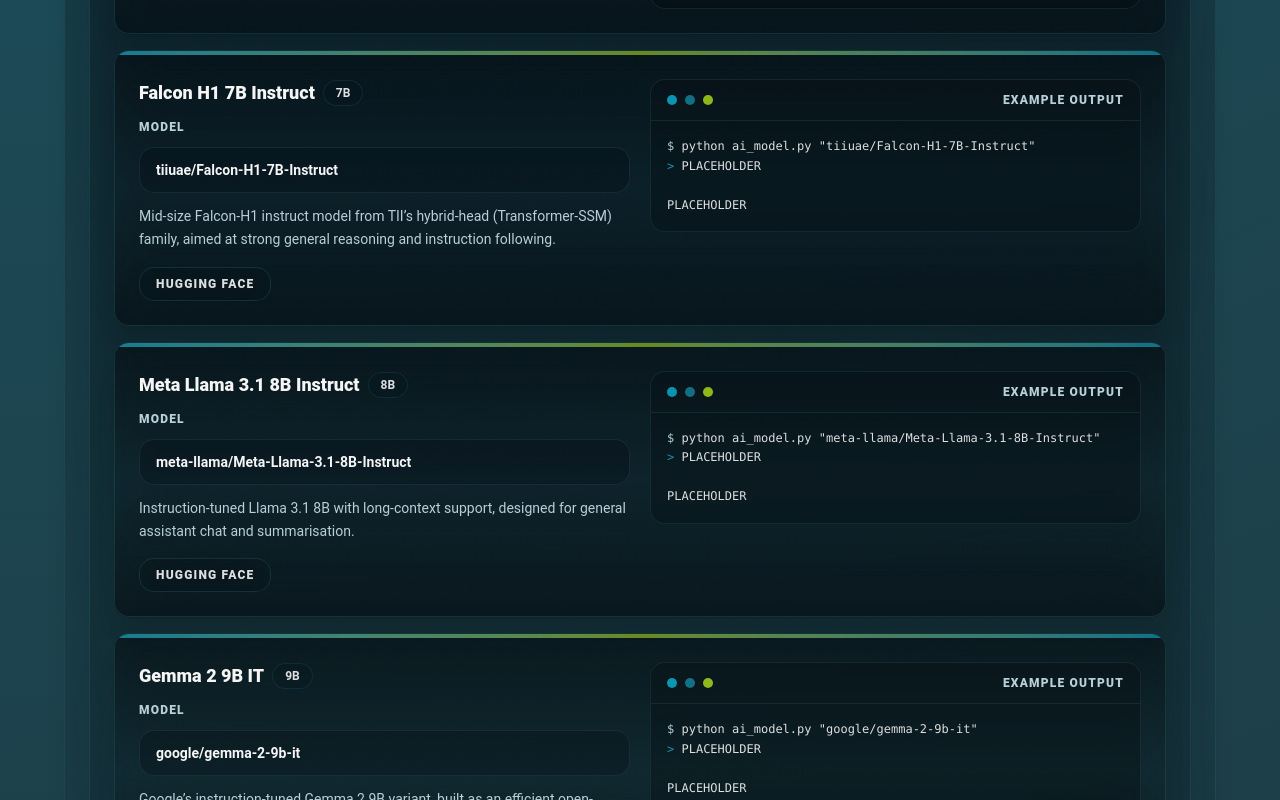
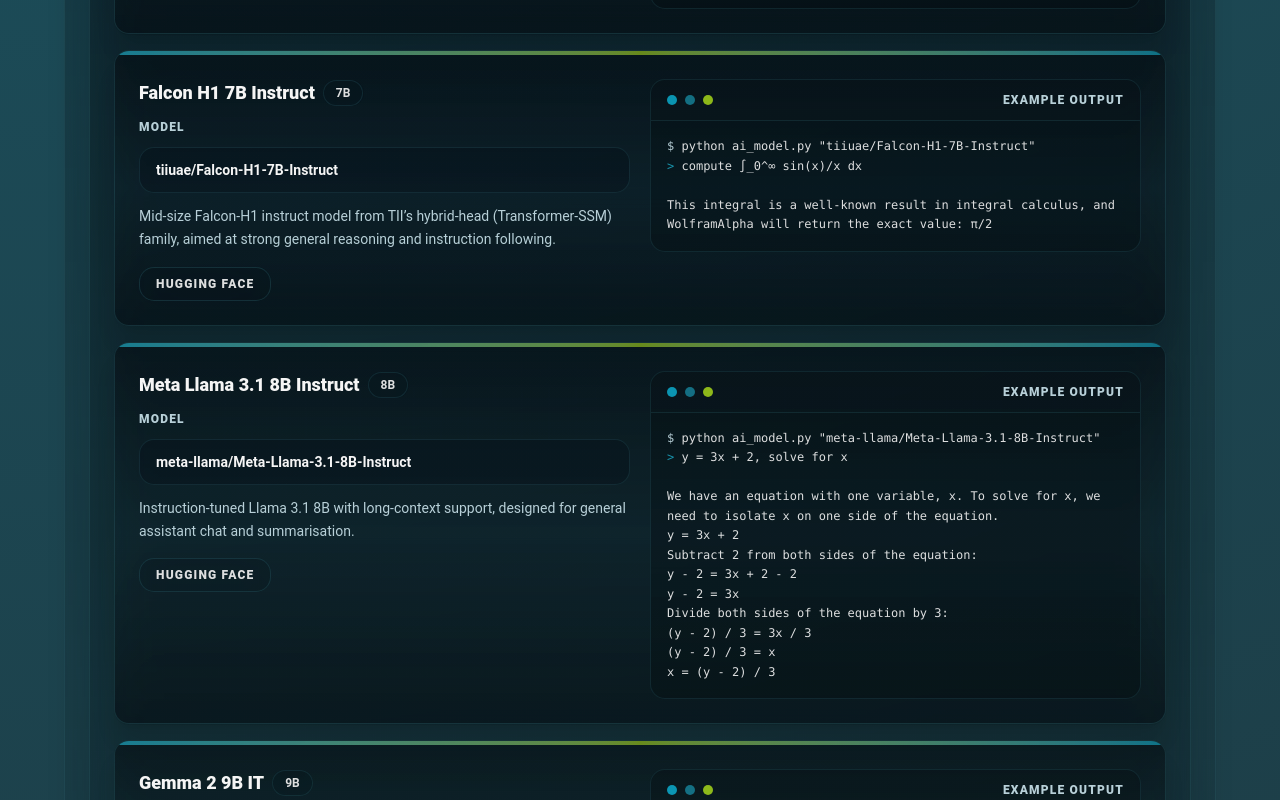
Before and after one commit to jaredturck/JaredTurck.com, a React (Vite) app in the folder frontend/: page /interesting-models in a window 1280 px wide. Shown: the part 2360-3160 px from the top of the page. Built offline with nearby package versions, Linux system fonts and the light colour scheme.

Commit message:
Added LLM output examples

```diff
--- a/frontend/src/ai_models/llm_models.ts
+++ b/frontend/src/ai_models/llm_models.ts
@@ -50,8 +50,8 @@
     hf_url: 'https://huggingface.co/tiiuae/Falcon-H1-7B-Instruct',
     params_text: '7B',
     desc: 'Mid-size Falcon-H1 instruct model from TII’s hybrid-head (Transformer-SSM) family, aimed at strong general reasoning and instruction following.',
-    prompt: 'PLACEHOLDER',
-    output: 'PLACEHOLDER'
+    prompt: 'compute ∫_0^∞ sin(x)/x dx',
+    output: 'This integral is a well-known result in integral calculus, and WolframAlpha will return the exact value: π/2'
   },
   {
     title: 'Meta Llama 3.1 8B Instruct',
@@ -59,8 +59,8 @@
     hf_url: 'https://huggingface.co/meta-llama/Meta-Llama-3.1-8B-Instruct',
     params_text: '8B',
     desc: 'Instruction-tuned Llama 3.1 8B with long-context support, designed for general assistant chat and summarisation.',
-    prompt: 'PLACEHOLDER',
-    output: 'PLACEHOLDER'
+    prompt: 'y = 3x + 2, solve for x',
+    output: 'We have an equation with one variable, x. To solve for x, we need to isolate x on one side of the equation.\ny = 3x + 2\nSubtract 2 from both sides of the equation:\ny - 2 = 3x + 2 - 2\ny - 2 = 3x\nDivide both sides of the equation by 3:\n(y - 2) / 3 = 3x / 3\n(y - 2) / 3 = x\nx = (y - 2) / 3'
   },
   {
     title: 'Gemma 2 9B IT',
@@ -68,8 +68,8 @@
     hf_url: 'https://huggingface.co/google/gemma-2-9b-it',
     params_text: '9B',
     desc: 'Google’s instruction-tuned Gemma 2 9B variant, built as an efficient open-weight assistant model for general chat and helpfulness tasks.',
-    prompt: 'PLACEHOLDER',
-    output: 'PLACEHOLDER'
+    prompt: 'Explain what electricity is in 2 sentences.',
+    output: 'Electricity is the flow of electric charge. This charge is typically carried by tiny particles called electrons, which move through a conductor like a wire.'
   },
   {
     title: 'GLM-4 9B Chat',
@@ -77,8 +77,8 @@
     hf_url: 'https://huggingface.co/zai-org/glm-4-9b-chat-hf',
     params_text: '9B',
     desc: 'GLM-4 9B chat model with long-context support and explicit support for things like browsing/function-calling/code-execution style workflows.',
-    prompt: 'PLACEHOLDER',
-    output: 'PLACEHOLDER'
+    prompt: 'Explain a JavaScript promise in 2 sentences.',
+    output: 'A JavaScript promise is an object representing the eventual completion or failure of an asynchronous operation. It allows you to write asynchronous code in a sequential, readable manner.'
   },
   {
     title: 'Falcon3 10B Instruct',
@@ -86,8 +86,8 @@
     hf_url: 'https://huggingface.co/tiiuae/Falcon3-10B-Instruct',
     params_text: '10B',
     desc: 'TII’s Falcon3 instruct model, trained with longer context and function-calling style data for general assistant use.',
-    prompt: 'PLACEHOLDER',
-    output: 'PLACEHOLDER'
+    prompt: 'Is Password1234 a secure password? Explain in 2 sentences.',
+    output: 'Password1234 is not a secure password because it is a commonly used and easily guessable password. It lacks complexity, including a mix of uppercase and lowercase letters, numbers, and special characters, making it vulnerable to brute-force attacks.'
   },
   {
     title: 'OLMo-2 13B Instruct',
@@ -95,8 +95,8 @@
     hf_url: 'https://huggingface.co/allenai/OLMo-2-1124-13B-Instruct',
     params_text: '13B',
     desc: 'AllenAI’s OLMo-2 instruct release — a research-friendly, openly documented instruction-following model.',
-    prompt: 'PLACEHOLDER',
-    output: 'PLACEHOLDER'
+    prompt: '-',
+    output: '-'
   },
   {
     title: 'Phi-4 Reasoning',
@@ -104,8 +104,8 @@
     hf_url: 'https://huggingface.co/microsoft/Phi-4-reasoning',
     params_text: '14B',
     desc: 'A Phi-4 variant specifically tuned for reasoning-heavy prompts (math/logic), intended to improve reliability on multi-step problems.',
-    prompt: 'PLACEHOLDER',
-    output: 'PLACEHOLDER'
+    prompt: '-',
+    output: '-'
   },
   {
     title: 'Qwen2.5 14B Instruct',
@@ -113,8 +113,8 @@
     hf_url: 'https://huggingface.co/Qwen/Qwen2.5-14B-Instruct',
     params_text: '14B',
     desc: 'Mid-large Qwen2.5 instruct checkpoint with strong general instruction following and long-context support.',
-    prompt: 'PLACEHOLDER',
-    output: 'PLACEHOLDER'
+    prompt: '-',
+    output: '-'
   },
   {
     title: 'DeepSeek R1 Distill (Qwen) 32B',
@@ -122,8 +122,8 @@
     hf_url: 'https://huggingface.co/deepseek-ai/DeepSeek-R1-Distill-Qwen-32B',
     params_text: '33B',
     desc: 'A Qwen-based dense model distilled from DeepSeek-R1, aimed at stronger reasoning behaviour and structured problem solving.',
-    prompt: 'PLACEHOLDER',
-    output: 'PLACEHOLDER'
+    prompt: '-',
+    output: '-'
   },
   {
     title: 'Qwen2.5 32B Instruct',
@@ -131,8 +131,8 @@
     hf_url: 'https://huggingface.co/Qwen/Qwen2.5-32B-Instruct',
     params_text: '32B',
     desc: 'Large Qwen2.5 instruct model designed for higher-quality general responses and stronger coding/math at scale.',
-    prompt: 'PLACEHOLDER',
-    output: 'PLACEHOLDER'
+    prompt: '-',
+    output: '-'
   },
   {
     title: 'Falcon H1 34B Instruct',
@@ -140,8 +140,8 @@
     hf_url: 'https://huggingface.co/tiiuae/Falcon-H1-34B-Instruct',
     params_text: '34B',
     desc: 'Flagship Falcon-H1 instruct model from the hybrid-head (Transformer-SSM) family, intended for higher quality long-form and tougher reasoning workloads.',
-    prompt: 'PLACEHOLDER',
-    output: 'PLACEHOLDER'
+    prompt: '-',
+    output: '-'
   },
   {
     title: 'Qwen3 Coder Next',
@@ -149,8 +149,8 @@
     hf_url: 'https://huggingface.co/Qwen/Qwen3-Coder-Next',
     params_text: '80B',
     desc: 'Coding-agent focused Qwen model (80B total / ~3B active) with very long context, designed for tool-heavy coding workflows and IDE/CLI integration.',
-    prompt: 'PLACEHOLDER',
-    output: 'PLACEHOLDER'
+    prompt: '-',
+    output: '-'
   }
 ]
 
```
